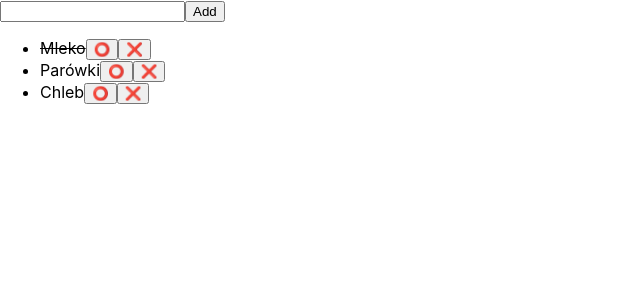
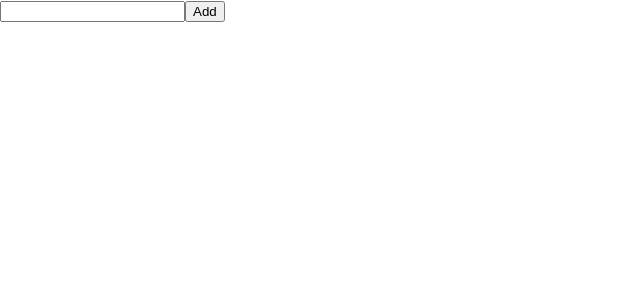
Before and after one commit to tymowskyy/react-to-do, a React (Create React App) app: page / in a window 1280 px wide. Shown: the top 300 px of the page, without its empty margins (0-640 px from the left). Built offline with nearby package versions, Linux system fonts and the light colour scheme.

Commit message:
Improved my advanced application :3

```diff
--- a/src/App.js
+++ b/src/App.js
@@ -4,11 +4,7 @@ import Form from "./components/Form";
 
 function App() {
 
-  const [tasks, setTasks] = useState([
-    {id: 0, title: "Mleko", isCompleted: true},
-    {id: 1, title: "Parówki", isCompleted: false},
-    {id: 2, title: "Chleb", isCompleted: false},
-  ]);
+  const [tasks, setTasks] = useState([]);
 
   const toggleCompleteTask = id => {
     setTasks(tasks.map(task => {
--- a/src/components/Form.js
+++ b/src/components/Form.js
@@ -1,13 +1,17 @@
 import React, { useState } from "react";
 
-const Form = ({addTask}) => {
+const Form = ({ addTask }) => {
+
   const [inputText, setInputText] = useState("");
+
   return (
     <>
       <input value={inputText} onChange={event => setInputText(event.target.value)} type="text"></input>
       <button onClick={() => {
+        if (inputText) {
           addTask(inputText);
           setInputText("");
+        }
       }}>Add</button>
     </>
   )
--- a/src/components/Task.js
+++ b/src/components/Task.js
@@ -1,9 +1,9 @@
 import { React } from 'react'
 
-const Task = ({task, toggleCompleteTask, deleteTask}) => {
+const Task = ({ task, toggleCompleteTask, deleteTask }) => {
   return (
     <li
-            style={{textDecoration: task.isCompleted ? "line-through" : ""}}
+      style={{ textDecoration: task.isCompleted ? "line-through" : "" }}
     >
       {task.title}
       <button onClick={() => toggleCompleteTask(task.id)}>️⭕️</button>
--- a/src/components/TaskList.js
+++ b/src/components/TaskList.js
@@ -4,7 +4,14 @@ import Task from "./Task";
 const TaskList = ({tasks, toggleCompleteTask, deleteTask}) => {
     return (
         <ul>
-            {tasks.map(task => <Task task={task} toggleCompleteTask={toggleCompleteTask} deleteTask={deleteTask} />)}
+            {tasks.map(task =>
+                <Task
+                    key={task.id}
+                    task={task}
+                    toggleCompleteTask={toggleCompleteTask}
+                    deleteTask={deleteTask}
+                />)
+            }
         </ul>
     );
 }
```
Lines whose indentation alone changed are shown as unchanged.
